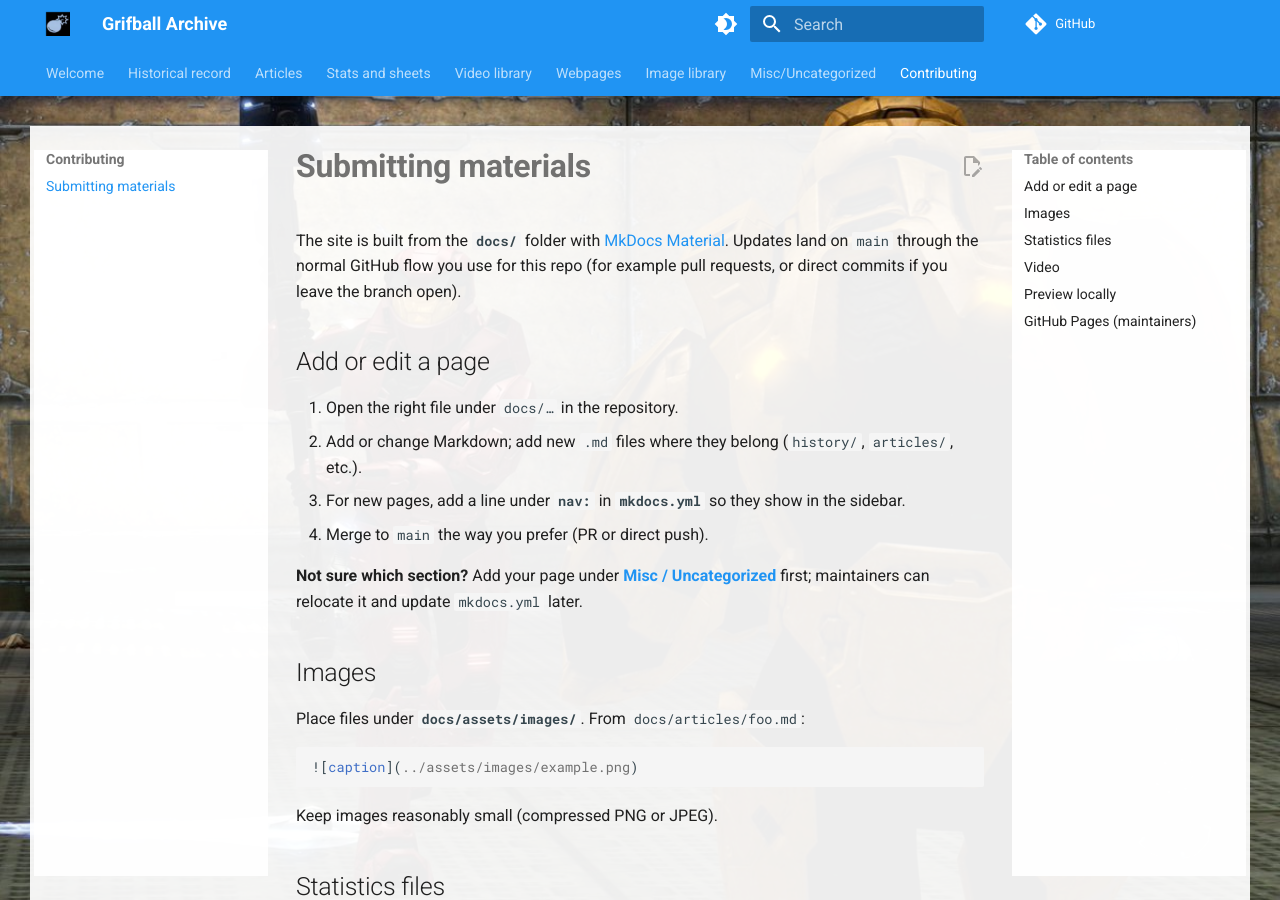
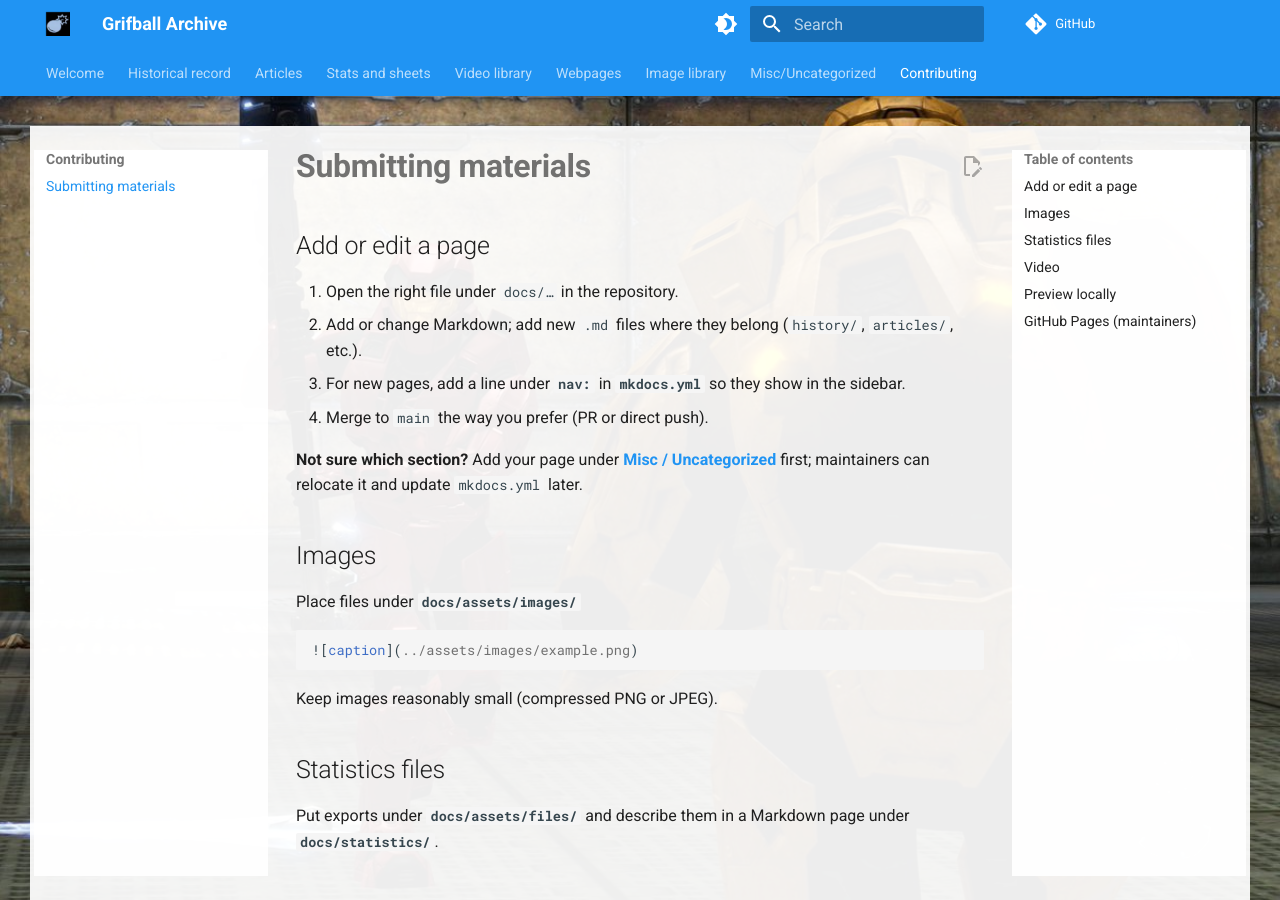
Before and after one commit to Grifball-Archive/Grifball-Archive, an MkDocs documentation site: the page built from docs/contributing/submitting-materials.md, in a window 1280 px wide and 900 px high. Built offline with MkDocs 1.6.1 and Material for MkDocs 9.7.7, drawn with Linux system fonts in a browser that asks for light colours; comment, search, counter and statistics services are not loaded.

Commit message:
Update submitting-materials.md

````diff
--- a/docs/contributing/submitting-materials.md
+++ b/docs/contributing/submitting-materials.md
@@ -1,6 +1,4 @@
 # Submitting materials
-
-The site is built from the **`docs/`** folder with [MkDocs Material](https://squidfunk.github.io/mkdocs-material/). Updates land on `main` through the normal GitHub flow you use for this repo (for example pull requests, or direct commits if you leave the branch open).
 
 ## Add or edit a page
 
@@ -13,7 +11,7 @@ The site is built from the **`docs/`** folder with [MkDocs Material](https://squ
 
 ## Images
 
-Place files under **`docs/assets/images/`**. From `docs/articles/foo.md`:
+Place files under **`docs/assets/images/`**
 
 ```markdown
 ![caption](../assets/images/example.png)
````
